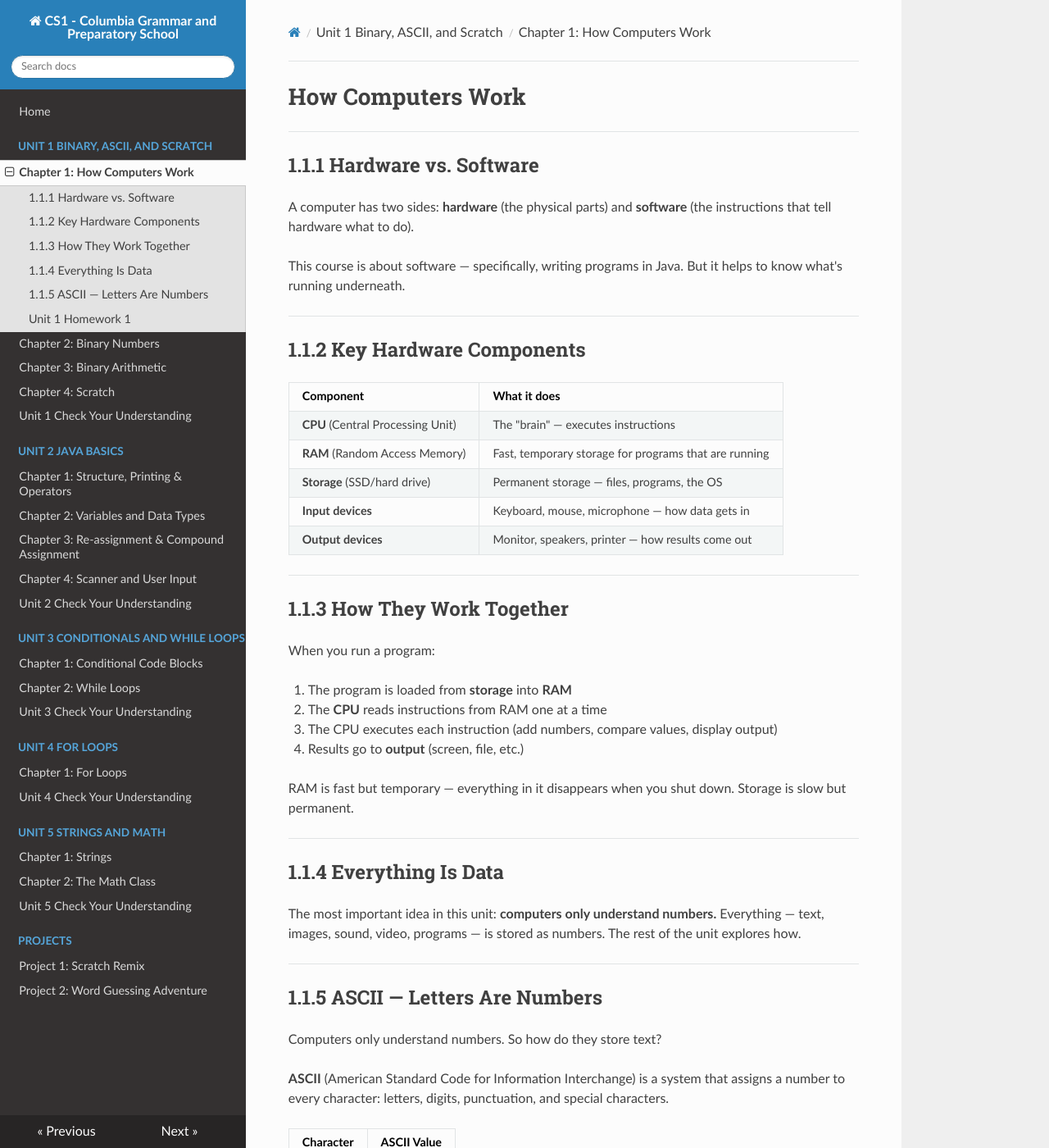
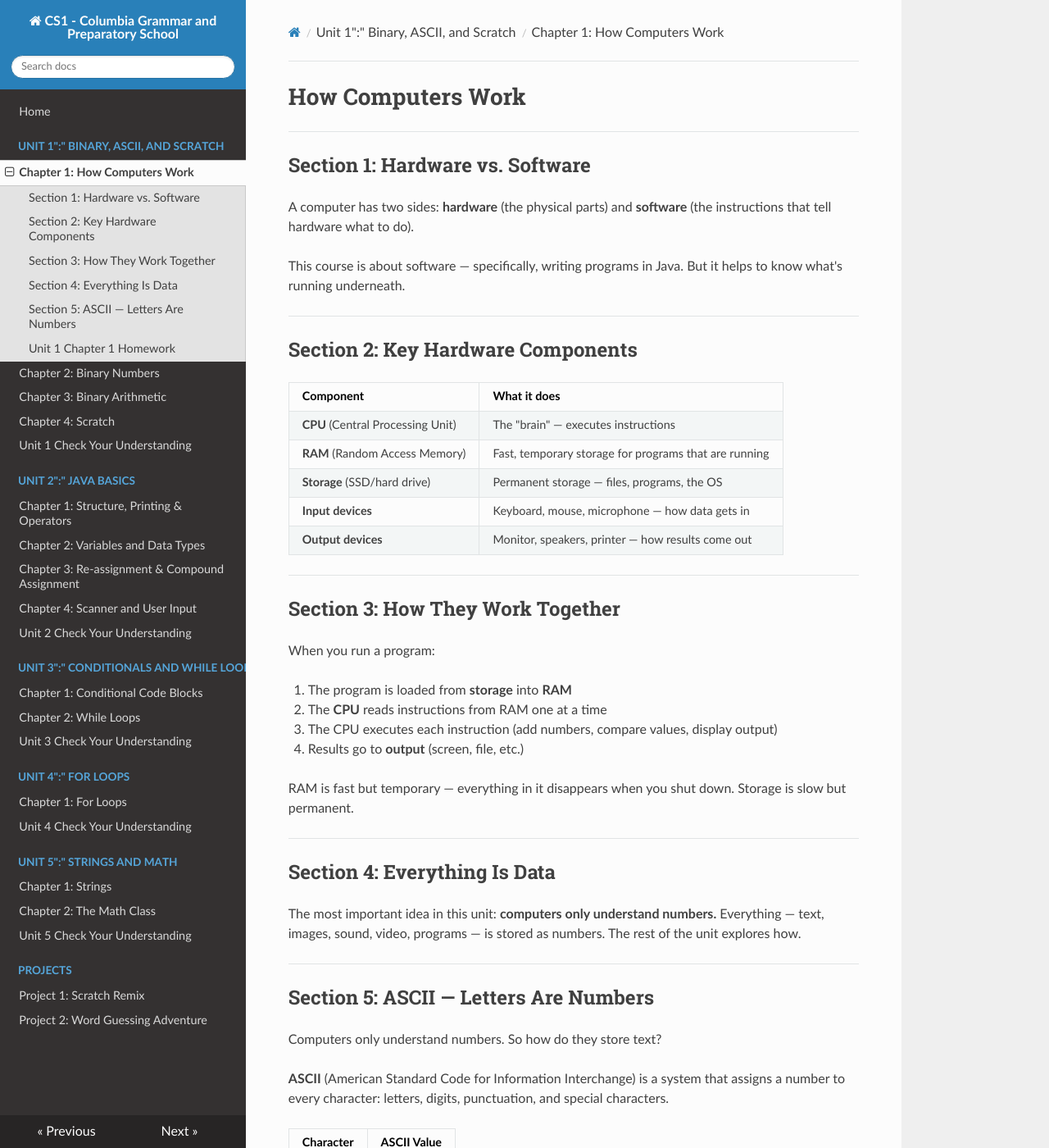
Before and after one commit to kjergens/cs1-site, an MkDocs documentation site: the page built from docs/unit1/notes_01_how_computers_work.md, in a window 1280 px wide and 1400 px high. Shown: the whole window at 82% size. Built offline with MkDocs 1.6.1, drawn with Linux system fonts in a browser that asks for light colours; nearby versions of some CDN libraries; some of the changed text lies outside the part shown.

Commit message:
Renaming sections for Unit 1 only

```diff
--- a/docs/unit1/notes_01_how_computers_work.md
+++ b/docs/unit1/notes_01_how_computers_work.md
@@ -2,7 +2,7 @@
 
 ---
 
-## 1.1.1 Hardware vs. Software
+## Section 1: Hardware vs. Software
 
 A computer has two sides: **hardware** (the physical parts) and **software** (the instructions that tell hardware what to do).
 
@@ -10,7 +10,7 @@ This course is about software — specifically, writing programs in Java. But it
 
 ---
 
-## 1.1.2 Key Hardware Components
+## Section 2: Key Hardware Components
 
 | Component | What it does |
 |---|---|
@@ -22,7 +22,7 @@ This course is about software — specifically, writing programs in Java. But it
 
 ---
 
-## 1.1.3 How They Work Together
+## Section 3: How They Work Together
 
 When you run a program:
 
@@ -35,13 +35,13 @@ RAM is fast but temporary — everything in it disappears when you shut down. St
 
 ---
 
-## 1.1.4 Everything Is Data
+## Section 4: Everything Is Data
 
 The most important idea in this unit: **computers only understand numbers.** Everything — text, images, sound, video, programs — is stored as numbers. The rest of the unit explores how.
 
 ---
 
-## 1.1.5 ASCII — Letters Are Numbers
+## Section 5: ASCII — Letters Are Numbers
 
 Computers only understand numbers. So how do they store text?
 
@@ -62,6 +62,6 @@ When your program stores the String `"Hello"`, the computer stores the numbers `
 
 ---
 
-## Unit 1 Homework 1
+## Unit 1 Chapter 1 Homework
 
 *Assigned Class 1 · Due Class 1 in class*
--- a/mkdocs.yml
+++ b/mkdocs.yml
@@ -16,26 +16,26 @@ markdown_extensions:
 
 nav:
   - Home: index.md
-  - Unit 1  Binary, ASCII, and Scratch:
+  - Unit 1":"  Binary, ASCII, and Scratch:
     - "Chapter 1: How Computers Work": unit1/notes_01_how_computers_work.md
     - "Chapter 2: Binary Numbers": unit1/notes_02_binary_numbers.md
     - "Chapter 3: Binary Arithmetic": unit1/notes_03_binary_operations.md
     - "Chapter 4: Scratch": unit1/notes_04_scratch.md
     - "Unit 1 Check Your Understanding": unit1/unit1_check_understanding.md
-  - Unit 2  Java Basics:
+  - Unit 2":"  Java Basics:
     - "Chapter 1: Structure, Printing & Operators": unit2/notes_01_java_structure.md
     - "Chapter 2: Variables and Data Types": unit2/notes_02_variables.md
     - "Chapter 3: Re-assignment & Compound Assignment": unit2/notes_03_operators_reassignment.md
     - "Chapter 4: Scanner and User Input": unit2/notes_04_scanner.md
     - "Unit 2 Check Your Understanding": unit2/unit2_check_understanding.md
-  - Unit 3  Conditionals and While Loops:
+  - Unit 3":"  Conditionals and While Loops:
     - "Chapter 1: Conditional Code Blocks": unit3/notes_01_conditionals.md
     - "Chapter 2: While Loops": unit3/notes_02_while_loops.md
     - "Unit 3 Check Your Understanding": unit3/unit3_check_understanding.md
-  - Unit 4  For Loops:
+  - Unit 4":"  For Loops:
     - "Chapter 1: For Loops": unit4/notes_01_for_loops.md
     - "Unit 4 Check Your Understanding": unit4/unit4_check_understanding.md
-  - Unit 5  Strings and Math:
+  - Unit 5":"  Strings and Math:
     - "Chapter 1: Strings": unit5/notes_01_strings.md
     - "Chapter 2: The Math Class": unit5/notes_02_math.md
     - "Unit 5 Check Your Understanding": unit5/unit5_check_understanding.md
```
Also changed, not shown: docs/unit1/notes_02_binary_numbers.md (+4 -4 lines), docs/unit1/notes_03_binary_operations.md (+2 -2 lines), docs/unit1/notes_04_scratch.md (+3 -3 lines).
